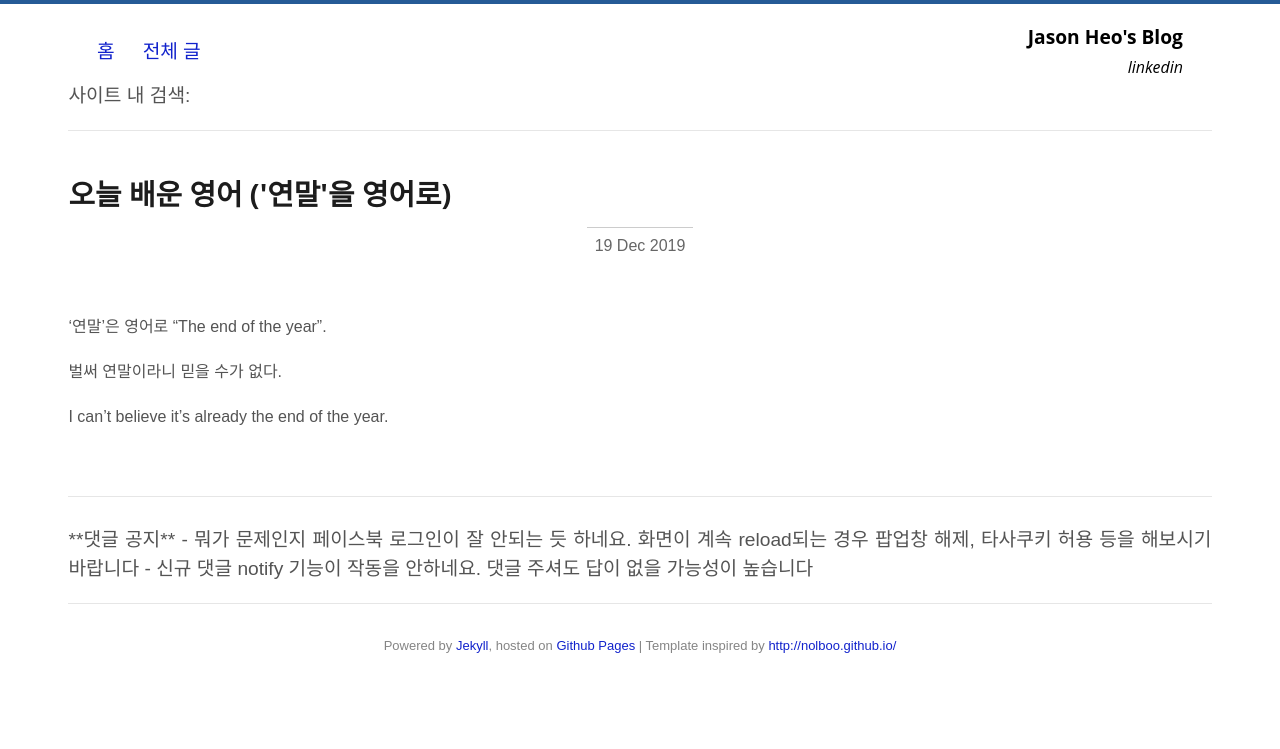
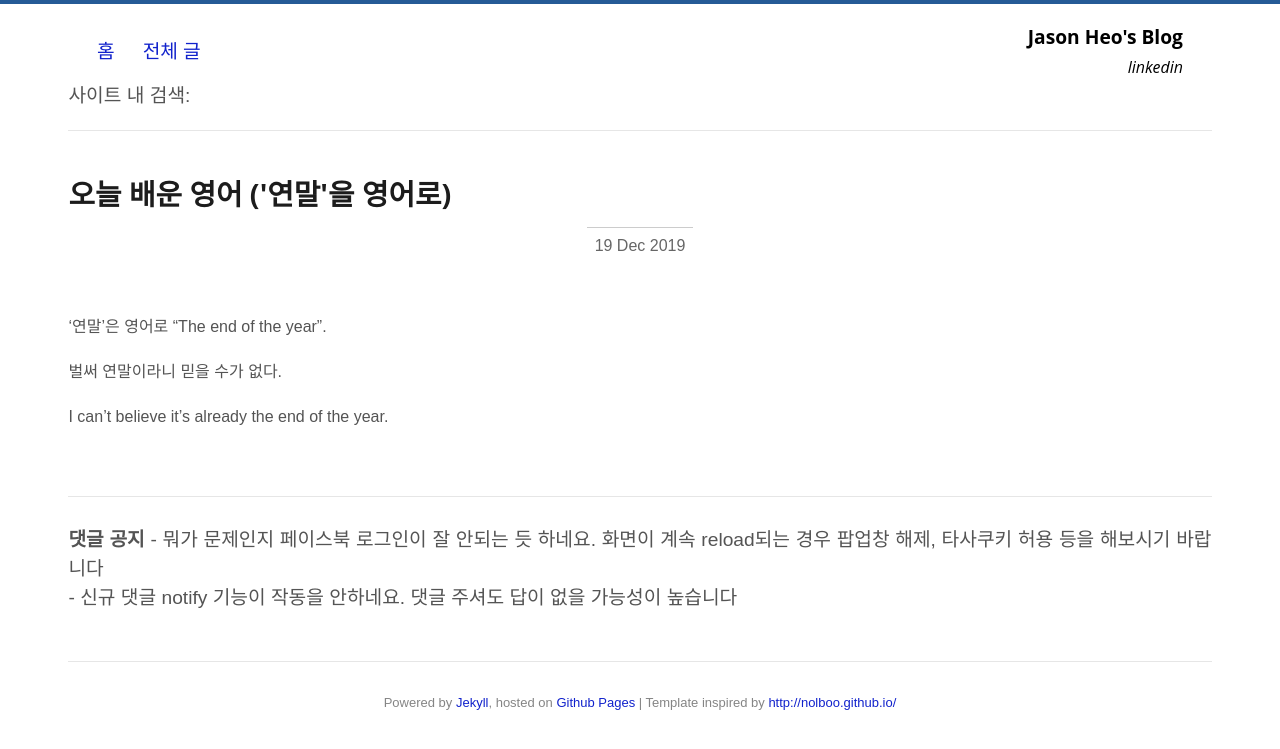
Before and after one commit to jason-heo/jason-heo.github.io, a Jekyll site: the page built from _posts/2019-12-19-english.md, in a window 1280 px wide. Shown: the top 749 px of the page. Built offline with Jekyll 4.4.1, drawn with Linux system fonts in a browser that asks for light colours; comment, search, counter and statistics services are not loaded.

Commit message:
댓글 공지 수정

```diff
--- a/_layouts/post.html
+++ b/_layouts/post.html
@@ -30,10 +30,10 @@ layout: default
 <div class="separator"></div>
 
 <!-- facebook comments -->
-**댓글 공지**
+<b>댓글 공지</b>
 
-- 뭐가 문제인지 페이스북 로그인이 잘 안되는 듯 하네요. 화면이 계속 reload되는 경우 팝업창 해제, 타사쿠키 허용 등을 해보시기 바랍니다
-- 신규 댓글 notify 기능이 작동을 안하네요. 댓글 주셔도 답이 없을 가능성이 높습니다
+- 뭐가 문제인지 페이스북 로그인이 잘 안되는 듯 하네요. 화면이 계속 reload되는 경우 팝업창 해제, 타사쿠키 허용 등을 해보시기 바랍니다<br>
+- 신규 댓글 notify 기능이 작동을 안하네요. 댓글 주셔도 답이 없을 가능성이 높습니다<br>
 
 <BR>
 <div class="fb-comments" data-href="http://jason-heo.github.io/" data-width="100%" data-numposts="5"></div>
```
